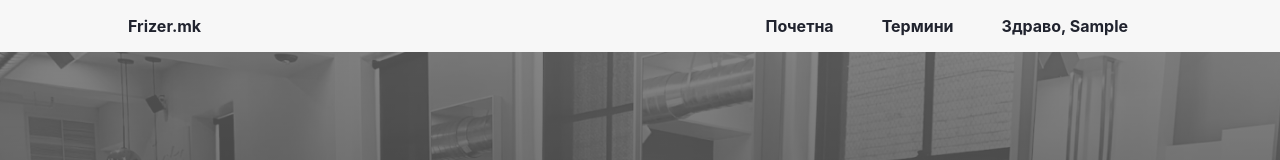
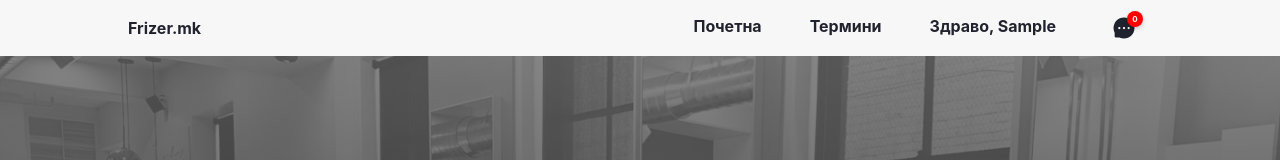
Before and after one commit to Clippers-Crew/frizer.mk, a React (Create React App) app in the folder frizer-frontend/: page / in a window 1280 px wide. Shown: the top 160 px of the page. Built offline with nearby package versions, Linux system fonts and the light colour scheme; no server answers; sample sign-in values are in the browser's storage.

Commit message:
Implement message tracking and fix bugs on Chat component

```diff
--- a/frizer-frontend/src/components/Messaging/Chat/Chat.component.tsx
+++ b/frizer-frontend/src/components/Messaging/Chat/Chat.component.tsx
@@ -1,8 +1,8 @@
-import React, { useState, useEffect, useRef } from "react";
+import React, { useState, useEffect, useRef, useContext } from "react";
 import SockJS from "sockjs-client";
 import { Client } from "@stomp/stompjs";
 import axios from "axios";
-import { User } from "../../../context/Context";
+import { ACTION_TYPE, GlobalContext, User } from "../../../context/Context";
 import { BaseUser } from "../../../interfaces/BaseUser.interface";
 import UserService from "../../../services/user.service";
 import MessageService from "../../../services/message.service";
@@ -16,16 +16,35 @@ interface ChatProps {
 }
 
 function Chat({ user }: ChatProps) {
-  const [receiverId, setReceiverId] = useState<number | null>(null);
+  const receiverIdRef = useRef<number | null>(null);
+
   const [message, setMessage] = useState<string>("");
   const [messages, setMessages] = useState<MessageDetails[]>([]);
   const stompClient = useRef<Client | null>(null);
   const [searchQuery, setSearchQuery] = useState("");
   const [searchResults, setSearchResults] = useState<BaseUser[]>([]);
+  const { dispatch } = useContext(GlobalContext);
 
   const [messagesDictionary, setMessagesDictionary] = useState<{
     [key: number]: { message: MessageSimpleDTO; user: BaseUser }[];
   }>({});
+
+  const countUnreadMessages = () => {
+    return Object.values(messagesDictionary).reduce((total, messages) => {
+      const unreadCount = messages.filter(
+        (entry) => !entry.message.read && entry.message.receiverId === user?.id
+      ).length;
+      return total + unreadCount;
+    }, 0);
+  };
+
+  useEffect(() => {
+    const unreadMessages = countUnreadMessages();
+    dispatch({
+      type: ACTION_TYPE.SET_UNREAD_MESSAGES,
+      payload: unreadMessages,
+    });
+  }, [messagesDictionary]);
 
   useEffect(() => {
     if (searchQuery.trim()) {
@@ -91,7 +110,6 @@ function Chat({ user }: ChatProps) {
     const client = new Client({
       webSocketFactory: () => socket as any,
       debug: (str) => {
-        console.log(str);
       },
 
       onConnect: () => {
@@ -102,10 +120,14 @@ function Chat({ user }: ChatProps) {
             (message) => {
               const newMessage = JSON.parse(message.body) as MessageDetails;
               getConversations();
-              if(receiverId && receiverId === newMessage.senderId) {
-                openConversation(newMessage.senderId)
+
+              if (
+                receiverIdRef.current &&
+                receiverIdRef.current === newMessage.senderId
+              ) {
+                openConversation(newMessage.senderId);
               }
-
+              countUnreadMessages();
             }
           );
         }
@@ -125,20 +147,20 @@ function Chat({ user }: ChatProps) {
     };
   }, [user]);
 
-  const openConversation = (userId: number) => {
-    setReceiverId(userId);
-    const response = MessageService.getAllConversationBetween(
+  const openConversation = async (userId: number) => {
+    receiverIdRef.current = userId;
+    const response = await MessageService.getAllConversationBetween(
       userId,
       user?.id ?? -1
     );
-    response.then((data) => setMessages(data.data));
-    const updatedMessagesWithReadStatus = messages.map((msg) => {
+    setMessages(response.data);
+
+    const updatedMessagesWithReadStatus = response.data.map((msg) => {
       if (msg.senderId === user?.id && !msg.read) {
         msg.read = true;
       }
       return msg;
     });
-
     setMessages(updatedMessagesWithReadStatus);
 
     MessageService.markMessagesAsRead(userId, user?.id ?? -1)
@@ -155,7 +177,7 @@ function Chat({ user }: ChatProps) {
       const userMessage: MessageDetails = {
         timestamp: new Date(),
         content: message,
-        receiverId: receiverId ?? -1,
+        receiverId: receiverIdRef.current ?? -1,
         senderId: user?.id ?? -1,
         read: false,
       };
@@ -266,7 +288,7 @@ function Chat({ user }: ChatProps) {
           />
           <button
             onClick={sendMessage}
-    disabled={!receiverId}
+            disabled={!receiverIdRef.current}
             className={styles.sendButton}
           >
             <FaPaperPlane size={20} />
--- a/frizer-frontend/src/components/fragments/Navbar/Navbar.component.tsx
+++ b/frizer-frontend/src/components/fragments/Navbar/Navbar.component.tsx
@@ -6,6 +6,7 @@ import { FaArrowRightLong } from "react-icons/fa6";
 import { ACTION_TYPE, GlobalContext, User } from "../../../context/Context";
 import AuthService from "../../../services/auth.service";
 import UserService from "../../../services/user.service";
+import { AiFillMessage } from "react-icons/ai";
 
 function Navbar() {
   const { state, dispatch } = useContext(GlobalContext);
@@ -40,8 +41,7 @@ function Navbar() {
       try {
         const response = await UserService.getCurrentUser();
         setCurrentUser(response);
-      } catch (error) {
-      }
+      } catch (error) {}
     };
 
     fetchCurrentUser();
@@ -107,7 +107,20 @@ function Navbar() {
                 </li>
               </NavLink>
             )}
-            {!currentUser &&
+
+            {currentUser && (
+              <NavLink to={"/messages"} onClick={closeMenu}>
+                <li className={styles.navlink}>
+                  <span className={styles.iconWrapper}>
+                    <AiFillMessage size={24} />
+                    <div className={styles.notificationBadge}>{state.unreadMessages}</div>
+                    {/* Dynamic value */}
+                  </span>
+                </li>
+              </NavLink>
+            )}
+
+            {!currentUser && (
               <NavLink
                 to={currentUser ? "#" : "/login"}
                 onClick={currentUser ? handleLogout : closeMenu}
@@ -122,7 +135,7 @@ function Navbar() {
                   )}
                 </li>
               </NavLink>
-            }
+            )}
           </motion.ul>
         )}
       </AnimatePresence>
--- a/frizer-frontend/src/components/fragments/Navbar/Navbar.module.scss
+++ b/frizer-frontend/src/components/fragments/Navbar/Navbar.module.scss
@@ -100,6 +100,31 @@
     width: 3rem;
 }
 
+.iconWrapper {
+    position: relative;
+    display: inline-block;
+    width: 24px;
+    height: 24px;
+  }
+
+  .notificationBadge {
+    display: inline;
+    position: absolute;
+    top: -5px;
+    right: -15px;
+    background-color: red;
+    color: white;
+    border-radius: 50%;
+    padding: 2px 5px;
+    font-size: 8px;
+    font-weight: bold;
+    width: 16px;
+    height: 16px;
+    display: flex;
+    align-items: center;
+    justify-content: center;
+    box-shadow: 0 2px 4px rgba(0, 0, 0, 0.2);
+  }
 @media only screen and (min-width: 650px) {
     .navlinks {
         margin-right: 10vw;
--- a/frizer-frontend/src/context/Context.tsx
+++ b/frizer-frontend/src/context/Context.tsx
@@ -26,12 +26,15 @@ export interface User {
 export interface State {
   user: User | null;
   token: string | null;
+  unreadMessages: number;
 }
 
 export const ACTION_TYPE = {
   SET_USER: 'SET_USER',
   SET_TOKEN: 'SET_TOKEN',
   LOAD_STATE: 'LOAD_STATE',
+  SET_UNREAD_MESSAGES: 'SET_UNREAD_MESSAGES',
+
 } as const;
 
 type ActionType = (typeof ACTION_TYPE)[keyof typeof ACTION_TYPE];
@@ -50,6 +53,7 @@ export interface AuthResponse {
 const initialState: State = {
   user: null,
   token: null,
+  unreadMessages: 0
 };
 
 const reducer = (state: State = initialState, action: Action): State => {
@@ -60,7 +64,11 @@ const reducer = (state: State = initialState, action: Action): State => {
       return { ...state, user: action.payload };
     case ACTION_TYPE.SET_TOKEN:
       return { ...state, token: action.payload };
-
+      case ACTION_TYPE.SET_UNREAD_MESSAGES:
+        return {
+          ...state,
+          unreadMessages: action.payload
+        };
     default:
       return state;
   }
```
Lines whose indentation alone changed are shown as unchanged.
